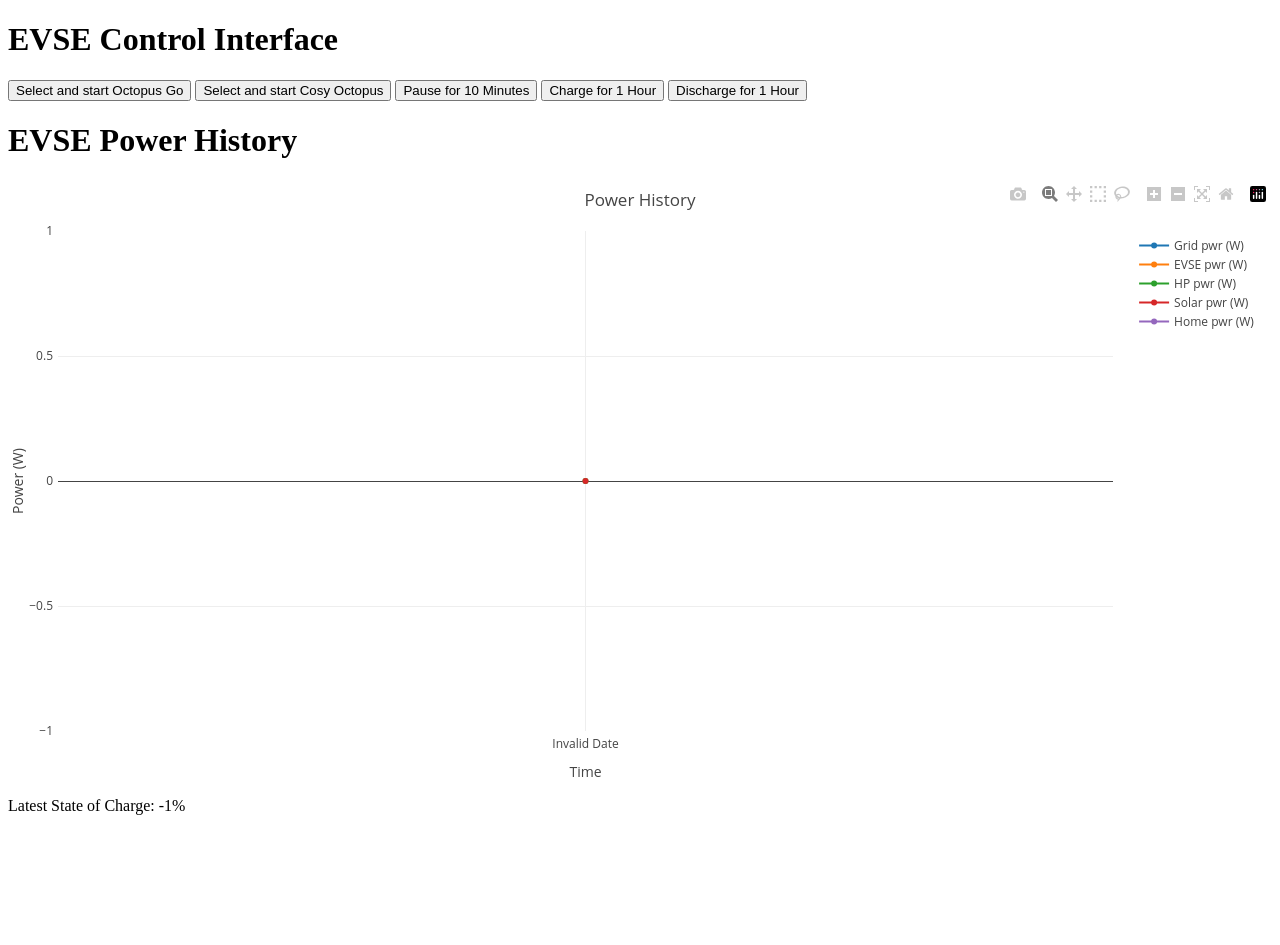
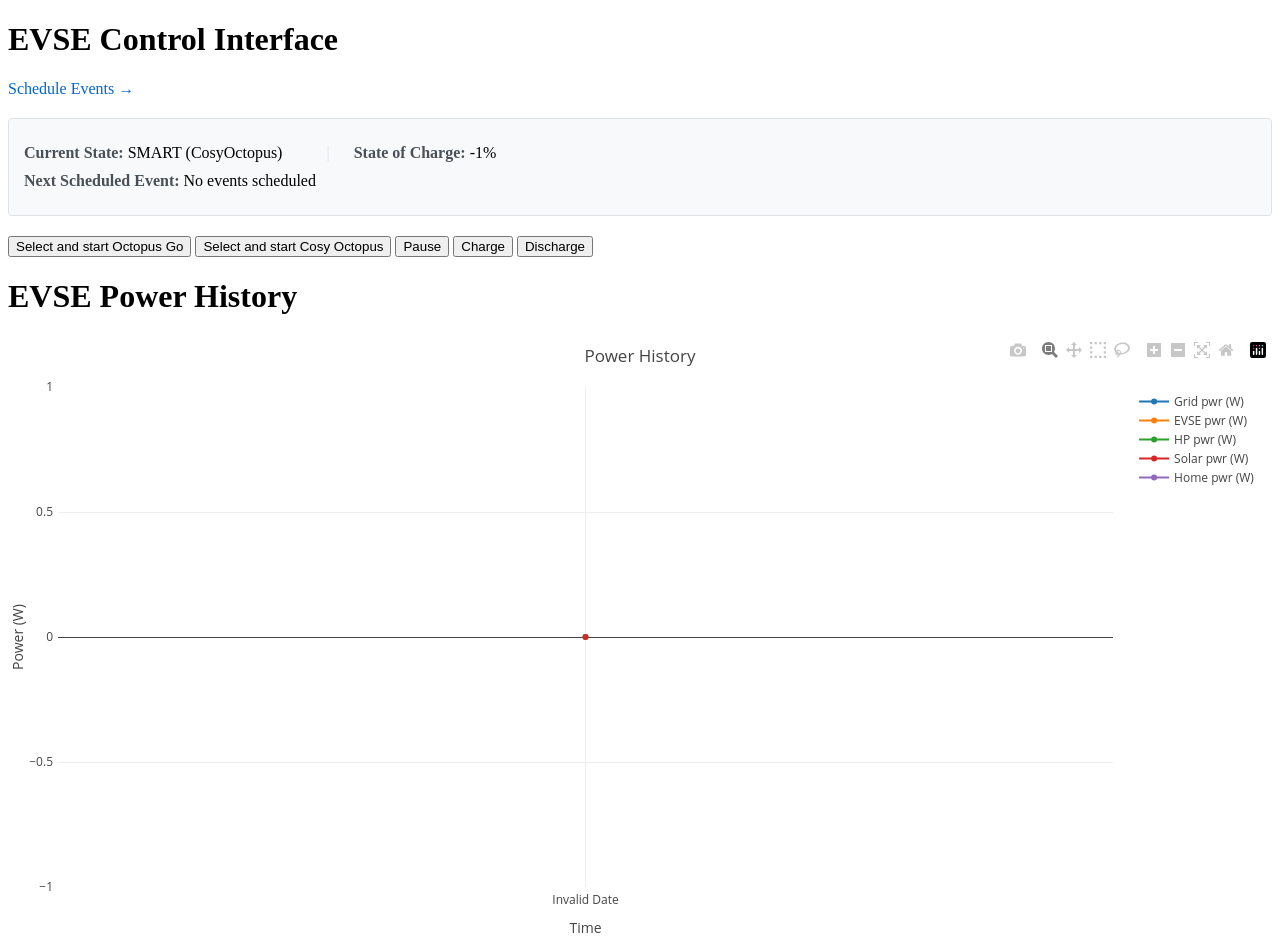
Before and after one commit to robynrox/evse-controller, a Flask app: page / in a window 1280 px wide. Before the commit the page ends 815 px from the top, so only its background shows below. Run offline with Flask 3, Linux system fonts and the light colour scheme; parts of the project's set-up code (start-up, migrations or seed data) failed here and were passed over; some libraries are stand-ins or nearby versions.

Commit message:
Added scheduling. Added reporting of current state and next scheduled event to dashboard. Fixed a bug where button presses were not acted upon. Updated to latest version of the JS graph library in use.

```diff
--- a/app.py
+++ b/app.py
@@ -1,15 +1,26 @@
-from flask import Flask, request, jsonify, render_template, redirect, url_for
+from flask import Flask, request, jsonify, render_template, redirect, url_for, flash
 import threading
 import time
+from datetime import datetime
 # Import from octopus module
-from octopus import command_queue, main, execState, nextSmartState, evseController
+from octopus import (
+    execQueue,
+    main,
+    evseController,
+    scheduler,
+    ScheduledEvent,
+    get_system_state
+)
 
 app = Flask(__name__)
+# Add a secret key for flash messages
+app.secret_key = 'your-secret-key-here'  # Replace with a secure random key in production
 
 # Homepage route
 @app.route('/')
-def home():
-    return render_template('index.html')
+def index():
+    scheduled_events = scheduler.get_future_events()
+    return render_template('index.html', scheduled_events=scheduled_events)
 
 # API route to handle commands
 @app.route('/command', methods=['POST'])
@@ -18,7 +29,7 @@ def command():
     command = data.get('command')
 
     if command in ['pause', 'charge', 'discharge', 'octgo', 'cosy']:
-        command_queue.put(command)
+        execQueue.put(command)
         return jsonify({"status": "success", "message": f"Command '{command}' received"})
     else:
         return jsonify({"status": "error", "message": "Invalid command"}), 400
@@ -26,12 +37,10 @@ def command():
 # API route to get current state
 @app.route('/status', methods=['GET'])
 def status():
-    global execState, nextSmartState
+    global execState
     current_state = execState.name
-    next_state_time = time.strftime('%Y-%m-%d %H:%M:%S', time.localtime(nextSmartState))
     return jsonify({
-        "current_state": current_state,
-        "next_state_time": next_state_time
+        "current_state": current_state
     })
 
 @app.route('/api/history', methods=['GET'])
@@ -74,6 +83,72 @@ def save_config():
 
     return redirect(url_for('config_form'))  # Redirect back to the configuration page
 
+@app.route('/schedule', methods=['GET', 'POST'])
+def schedule():
+    if request.method == 'POST':
+        datetime_str = request.form['datetime']
+        state = request.form['state']
+
+        try:
+            # Convert HTML datetime-local format to Python datetime
+            timestamp = datetime.fromisoformat(datetime_str.replace('T', ' '))
+            if timestamp < datetime.now():
+                flash('Cannot schedule events in the past', 'error')
+                return redirect(url_for('schedule'))
+
+            event = ScheduledEvent(timestamp, state)
+            scheduler.add_event(event)
+            scheduler.save_events()  # Make sure to save the events after adding
+            flash('Event scheduled successfully', 'success')
+        except ValueError as e:
+            flash(f'Invalid datetime format: {str(e)}', 'error')
+        except Exception as e:
+            flash(f'Error scheduling event: {str(e)}', 'error')
+
+        return redirect(url_for('schedule'))
+
+    # GET request - display the schedule page
+    try:
+        scheduled_events = scheduler.get_future_events()
+    except Exception as e:
+        scheduled_events = []
+        flash(f'Error loading scheduled events: {str(e)}', 'error')
+
+    return render_template('schedule.html', scheduled_events=scheduled_events)
+
+@app.route('/schedule/delete/<timestamp>/<state>', methods=['DELETE'])
+def delete_schedule(timestamp, state):
+    try:
+        event_timestamp = datetime.fromisoformat(timestamp)
+        events = scheduler.get_future_events()
+        for event in events:
+            if (event.timestamp == event_timestamp and
+                event.state == state):
+                scheduler.events.remove(event)
+                scheduler.save_events()
+                return jsonify({'status': 'success', 'message': 'Event deleted successfully'})
+    except Exception as e:
+        return jsonify({'status': 'error', 'message': str(e)}), 400
+
+    return jsonify({'status': 'error', 'message': 'Event not found'}), 404
+
+@app.route('/api/status', methods=['GET'])
+def get_status():
+    # Get current state using the proper interface
+    current_state = get_system_state()
+
+    # Get next scheduled event
+    future_events = scheduler.get_future_events()
+    next_event = future_events[0] if future_events else None
+
+    return jsonify({
+        'current_state': current_state,
+        'next_event': {
+            'timestamp': next_event.timestamp.isoformat(),
+            'state': next_event.state
+        } if next_event else None
+    })
+
 # Run the Flask app in a separate thread
 def run_flask():
     app.run(host='0.0.0.0', port=5000, threaded=True)
--- a/templates/index.html
+++ b/templates/index.html
@@ -5,7 +5,7 @@
     <meta charset="UTF-8">
     <meta name="viewport" content="width=device-width, initial-scale=1.0">
     <title>EVSE Control</title>
-    <script src="https://cdn.plot.ly/plotly-latest.min.js"></script>
+    <script src="https://cdn.plot.ly/plotly-2.29.1.min.js"></script>
     <style>
         /* Ensure the chart container scales with the screen size */
         #chart {
@@ -15,22 +15,80 @@
             max-height: 600px;
             /* Limit maximum height for larger screens */
         }
+
+        .nav-links {
+            margin-bottom: 20px;
+        }
+
+        .nav-links a {
+            color: #0066cc;
+            text-decoration: none;
+            margin-right: 15px;
+        }
+
+        .nav-links a:hover {
+            text-decoration: underline;
+        }
+
+        .status-item .separator {
+            margin: 0 20px;
+            color: #dee2e6;
+        }
+
+        .status-info {
+            display: inline-block;
+            margin-right: 20px;
+        }
     </style>
 </head>
 
 <body>
     <h1>EVSE Control Interface</h1>
+    <div class="nav-links">
+        <a href="{{ url_for('schedule') }}">Schedule Events →</a>
+    </div>
+
+    <div class="status-panel">
+        <div class="status-item">
+            <span class="status-info">
+                <strong>Current State:</strong> <span id="current-state">Loading...</span>
+            </span>
+            <span class="separator">|</span>
+            <span class="status-info">
+                <strong>State of Charge:</strong> <span id="soc">Loading...</span>
+            </span>
+        </div>
+        <div class="status-item">
+            <strong>Next Scheduled Event:</strong> <span id="next-event">Loading...</span>
+        </div>
+    </div>
+
     <button onclick="sendCommand('octgo')">Select and start Octopus Go</button>
     <button onclick="sendCommand('cosy')">Select and start Cosy Octopus</button>
-    <button onclick="sendCommand('pause')">Pause for 10 Minutes</button>
-    <button onclick="sendCommand('charge')">Charge for 1 Hour</button>
-    <button onclick="sendCommand('discharge')">Discharge for 1 Hour</button>
+    <button onclick="sendCommand('pause')">Pause</button>
+    <button onclick="sendCommand('charge')">Charge</button>
+    <button onclick="sendCommand('discharge')">Discharge</button>
 
     <h1>EVSE Power History</h1>
     <div id="chart" style="width:100%;height:600px;"></div>
-    <div class="info">
-        <p>Latest State of Charge: <span id="soc">Loading...</span></p>
-    </div>
+
+    <style>
+        .status-panel {
+            background-color: #f8f9fa;
+            border: 1px solid #dee2e6;
+            border-radius: 4px;
+            padding: 15px;
+            margin: 20px 0;
+        }
+
+        .status-item {
+            margin: 10px 0;
+        }
+
+        .status-item strong {
+            color: #495057;
+        }
+    </style>
 
     <script>
         async function fetchHistory() {
@@ -124,6 +182,55 @@
         window.addEventListener('resize', () => {
             Plotly.relayout('chart', getLayout());
         });
+
+        async function sendCommand(command) {
+            try {
+                const response = await fetch('/command', {
+                    method: 'POST',
+                    headers: {
+                        'Content-Type': 'application/json',
+                    },
+                    body: JSON.stringify({ command: command })
+                });
+
+                const result = await response.json();
+                if (!response.ok) {
+                    throw new Error(result.message || 'Failed to send command');
+                }
+
+                // Immediately update the status after sending a command
+                updateStatus();
+            } catch (error) {
+                console.error('Error sending command:', error);
+                alert('Failed to send command: ' + error.message);
+            }
+        }
+
+        async function updateStatus() {
+            try {
+                const response = await fetch('/api/status');
+                const data = await response.json();
+
+                // Update current state
+                const stateElement = document.getElementById('current-state');
+                stateElement.textContent = data.current_state.replace(/_/g, ' ');
+
+                // Update next event
+                const nextEventElement = document.getElementById('next-event');
+                if (data.next_event) {
+                    const eventTime = new Date(data.next_event.timestamp);
+                    nextEventElement.textContent = `${data.next_event.state} at ${eventTime.toLocaleString()}`;
+                } else {
+                    nextEventElement.textContent = 'No events scheduled';
+                }
+            } catch (error) {
+                console.error('Error fetching status:', error);
+            }
+        }
+
+        // Update status every 5 seconds
+        setInterval(updateStatus, 5000);
+        updateStatus(); // Initial call
     </script>
 </body>
 
```
Also changed, not shown: octopus.py (+135 -31 lines), templates/schedule.html (added, +221 -0 lines).
